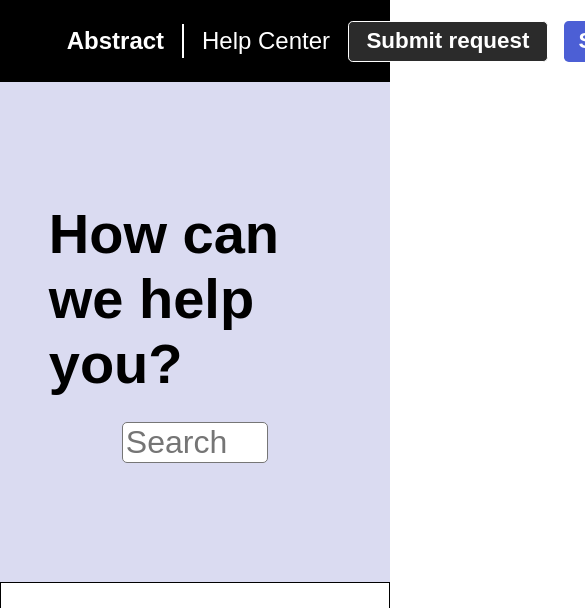
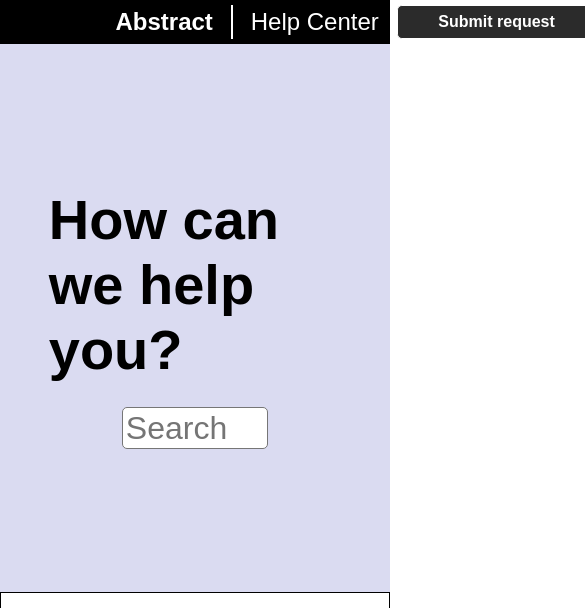
Before and after one commit to Infamous003/Website-HTML-CSS, a plain HTML site: page index.html in a window 390 px wide. Shown: the top 608 px of the page, 585 px wide, since content can reach past the window. Drawn offline with Linux system fonts and the light colour scheme.

Commit message:
Update css

```diff
--- a/styles.css
+++ b/styles.css
@@ -202,18 +202,6 @@ footer{
   font-size: 1rem;
 }
 
-/* @media (max-width: 1024px) {
-  div .main-text {
-    font-size: 3.5rem;
-  }
-} */
-
-/* @media (max-width: 1024px) {
-  div .main-text {
-    font-size: 3.5rem;
-  }
-} */
-
 @media (max-width: 1030px) {
   div .main-text {
     font-size: 3.5rem;
@@ -223,14 +211,44 @@ footer{
   }
 }
 
-@media (max-width: 978px) {
+
+/* @media (max-width: 500px) {
   div .main-text {
-    font-size: 3.5rem;
+    /* font-size: 32px;
+    color: red;
+  }
+} */
+
+/* @media (max-width: 978px) {
+  div .main-text {
+    /* color: red;
+    font-size: 2.5rem;
+  }
+} */
+
+@media (max-width: 678px) {
+  header {
+    justify-content: flex-end;
+    padding: 5px 0;
+  }
+  button {
+    font-size: 1rem;
+    padding: 0.5%;
+  }
+  .left-section {
+    margin: 0;
   }
 }
 
-@media (max-width: 768px) {
-  .main {
-    max-height: 500px;
+/* @media (max-width: 500px) {
+  div .main-text {
+    /* color: red;
+    font-size: 2.9rem;
   }
-}
+  .hero {
+    align-items: start;
+  }
+  header, .main {
+    padding: 0.8rem 0;
+  }
+} */
```
